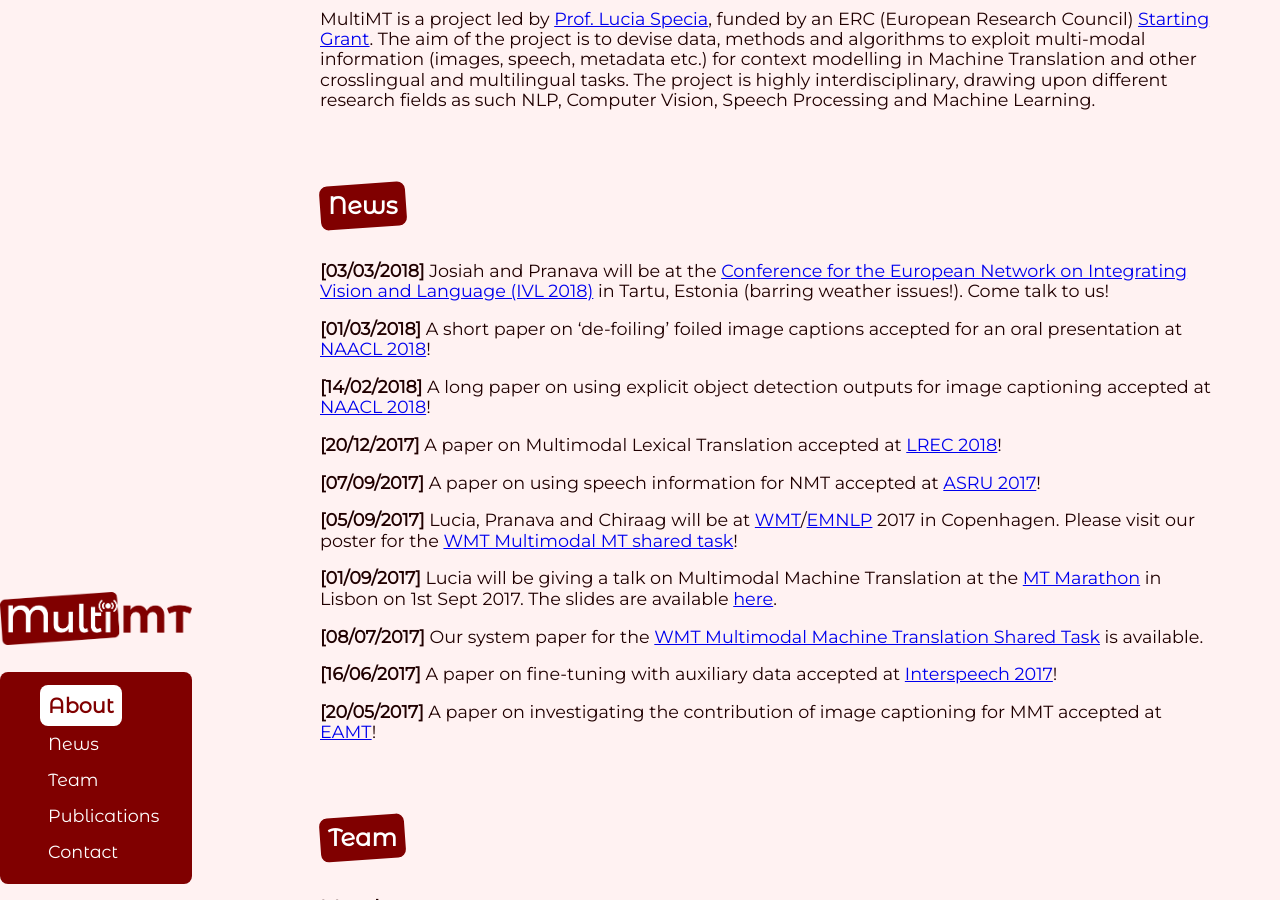
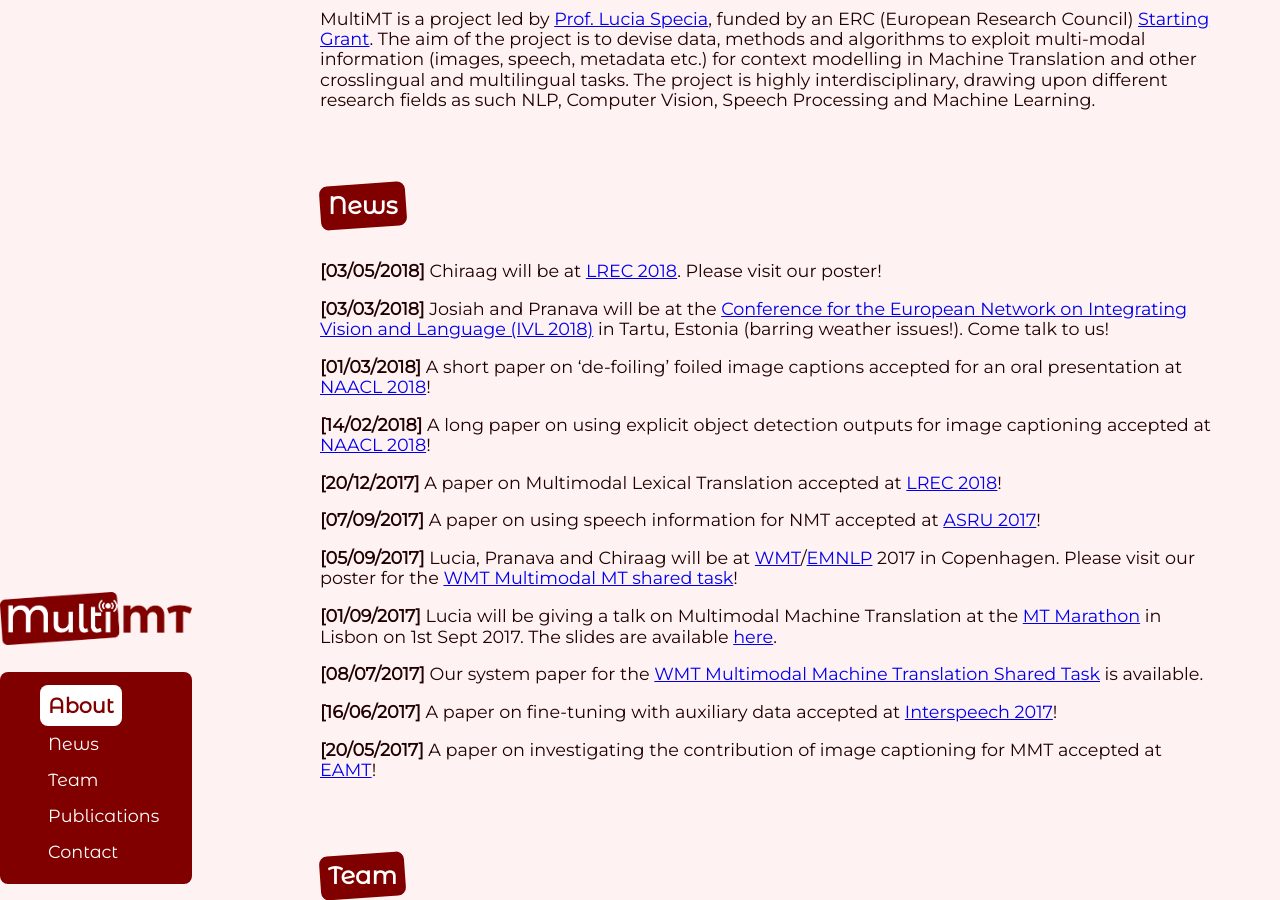
Before and after one commit to MultiMT/multimt.github.io, a Jekyll site: the page built from index.html, in a window 1280 px wide and 900 px high, scrolled down 514 px. Built offline with Jekyll 4.4.1, drawn with Linux system fonts in a browser that asks for light colours.

Commit message:
Added LREC news

```diff
--- a/_data/news.yml
+++ b/_data/news.yml
@@ -1,3 +1,6 @@
+- date: 03/05/2018
+  description: "Chiraag will be at [LREC 2018](http://lrec2018.lrec-conf.org/). Please visit our poster!"
+
 - date: 03/03/2018
   description: "Josiah and Pranava will be at the [Conference for the European Network on Integrating Vision and Language (IVL 2018)](http://ivl.ut.ee/) in Tartu, Estonia (barring weather issues!). Come talk to us!"
 
--- a/_data/publication.yml
+++ b/_data/publication.yml
@@ -12,7 +12,7 @@
   location: "North American Chapter of the Association of Computational Linguistics: Human Language Technology (NAACL HLT), Long Paper, 2018"
   assets:
   - name: Paper
-    url: https://arxiv.org/abs/1805.00314
+    url: https://arxiv.org/pdf/1805.00314
     icon: "images/icon/pdf.png"
 
 - title: "Multimodal Lexical Translation"
```
